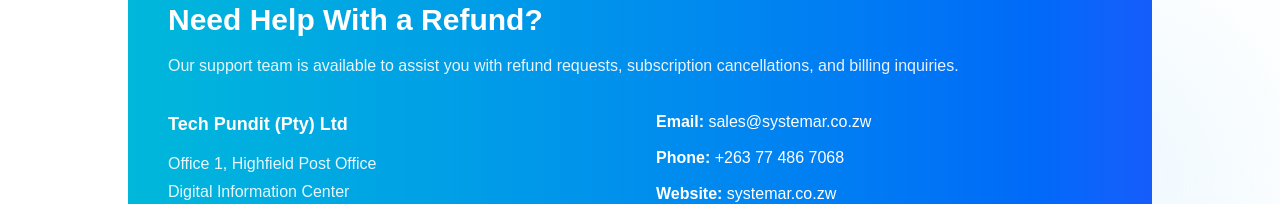
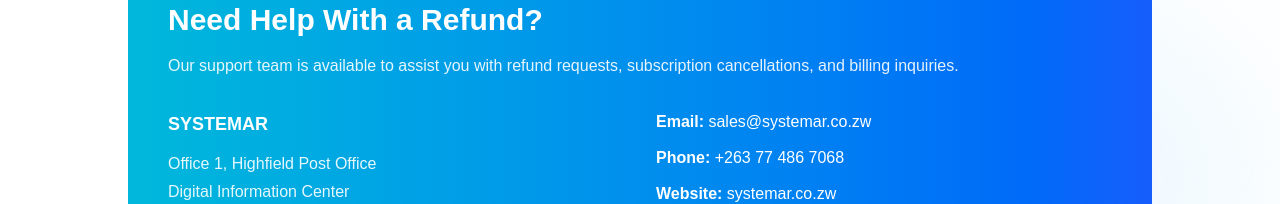
Before and after one commit to djacmarg/systemar.co.zw, a Next.js app: page /refund-policy in a window 1280 px wide. Shown: the part 1272-1476 px from the top of the page. Built offline with nearby package versions, Linux system fonts and the light colour scheme.

Commit message:
Complete Revamped UI

```diff
--- a/app/(pages)/privacy-policy/page.jsx
+++ b/app/(pages)/privacy-policy/page.jsx
@@ -15,7 +15,7 @@
   {
     title: "2. Compliance",
     content: `
-We are committed to protecting your privacy in accordance with applicable data protection laws, including  "Data Protection Act in Zimbabwe (“DPA”)" and international privacy standards where applicable.
+We are committed to protecting your privacy in accordance with applicable data protection laws and international privacy standards where applicable.
     `,
   },
   {
--- a/app/(pages)/refund-policy/page.jsx
+++ b/app/(pages)/refund-policy/page.jsx
@@ -254,7 +254,7 @@
           <div className="mt-8 grid gap-8 md:grid-cols-2">
             <div>
               <h3 className="text-lg font-semibold">
-                Tech Pundit (Pty) Ltd
+                SYSTEMAR
               </h3>
 
               <p className="mt-3 text-white/90 leading-7">
```
